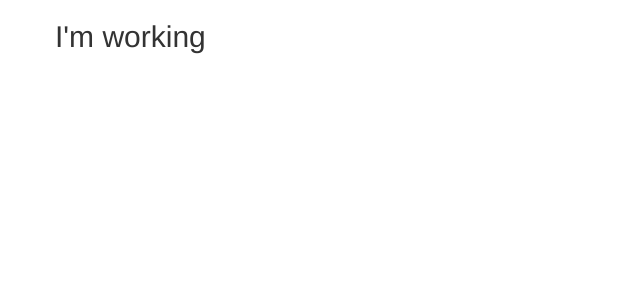
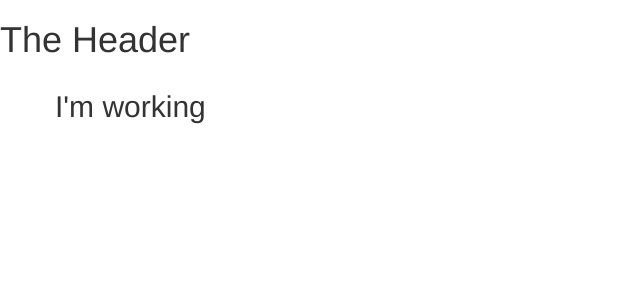
Before and after one commit to ldsute/my-ng-recipe-app, an Angular app: page / in a window 1280 px wide. Shown: the top 300 px of the page, without its empty margins (0-640 px from the left). Built offline with nearby package versions, Linux system fonts and the light colour scheme.

Commit message:
Add header component by hand and test

```diff
--- a/src/app/app.component.html
+++ b/src/app/app.component.html
@@ -1,3 +1,4 @@
+<app-header></app-header>
 <div class="container">
   <div class="row">
     <h2>I'm working</h2>
--- a/src/app/app.module.ts
+++ b/src/app/app.module.ts
@@ -2,10 +2,12 @@
 import { NgModule } from '@angular/core';
 
 import { AppComponent } from './app.component';
+import { HeaderComponent } from './header/header.component';
 
 @NgModule({
   declarations: [
-    AppComponent
+    AppComponent,
+    HeaderComponent
   ],
   imports: [
     BrowserModule
--- /dev/null
+++ b/src/app/header/header.component.html
@@ -0,0 +1 @@
+<h1>The Header</h1>
```
Also changed, not shown: src/app/header/header.component.ts (added, +9 -0 lines).
